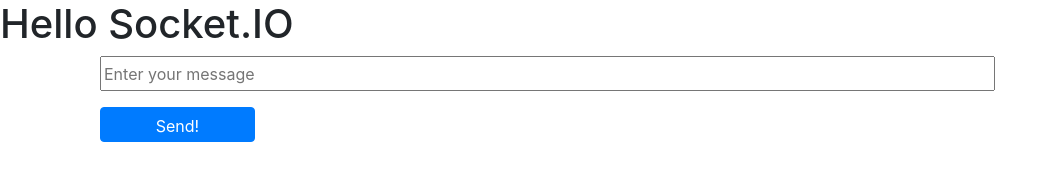
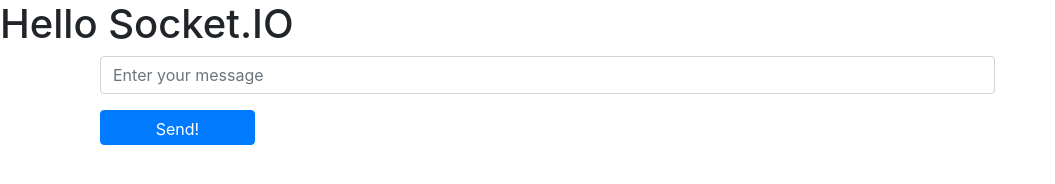
Before and after one commit to xeusteerapat/chat-app-socketIO, a website: page public/index.html in a window 1280 px wide. Shown: the whole page, without its empty margins (0-1055 px from the left). Drawn offline with nearby package versions, Linux system fonts and the light colour scheme; no server answers.

Commit message:
[edit] form styling

```diff
--- a/public/index.html
+++ b/public/index.html
@@ -15,7 +15,7 @@
       <div class="col-sm-12">
         <form id="message-form">
           <div class="col-sm-10">
-            <input type="text" id="user-message" placeholder="Enter your message">
+            <input type="text" id="user-message" placeholder="Enter your message" class="form-control">
           </div>
           <div class="col-sm-2">
             <input class="btn btn-primary" type="submit" value="Send!">
```
